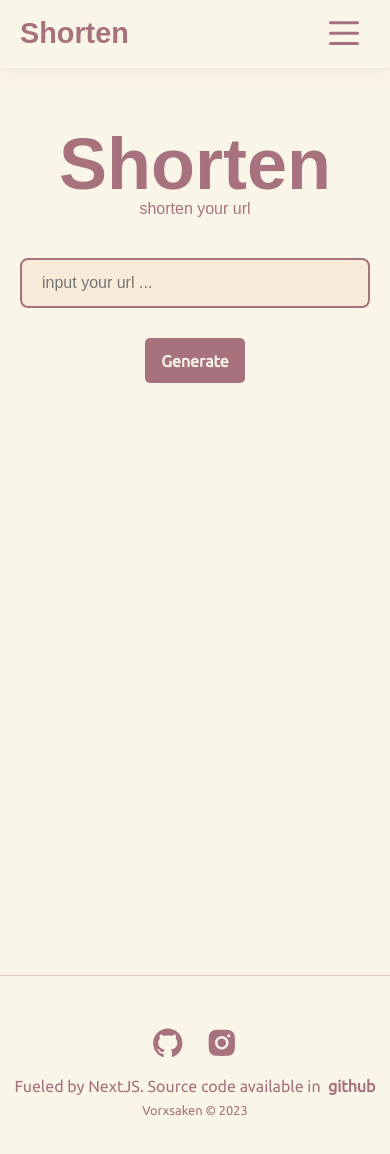
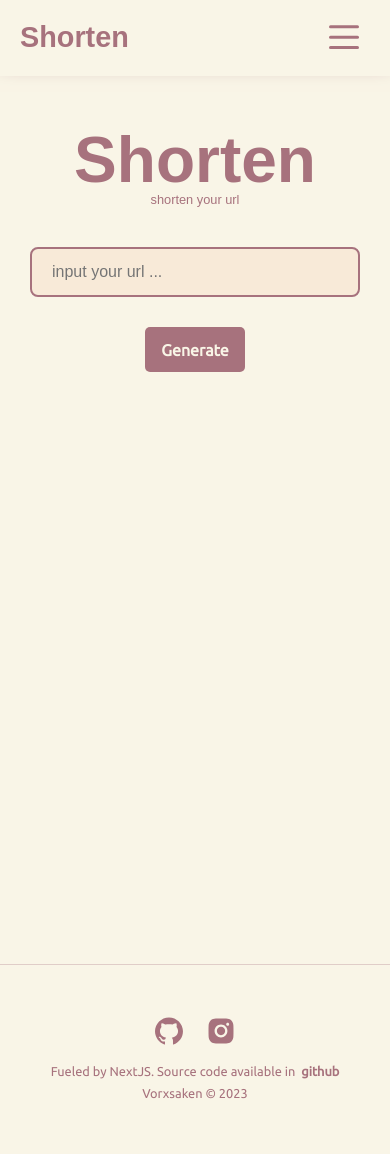
Before and after one commit to vorxsaken/shorten-url, a Next.js app: page / in a window 390 px wide. Shown: the top 1154 px of the page. Built offline with nearby package versions, Linux system fonts and the light colour scheme; no server answers; a web font is replaced by a local one.

Commit message:
chore: make smaller footer font size, add link navbar and dark mode toggle mobile

```diff
--- a/components/Footer.module.css
+++ b/components/Footer.module.css
@@ -41,12 +41,15 @@
 }
 
 @media (max-width: 700px) {
+    .icons a {
+        font-size: 2rem;
+    }
     .content {
         margin: 10px 0px 8px 0px;
     }
 
     .content p {
-        font-size: 1rem;
+        font-size: 0.8rem;
     }
 
     .body .ikan {
--- a/components/Footer.tsx
+++ b/components/Footer.tsx
@@ -25,7 +25,7 @@ export default function Footer() {
               href="https://github.com/vorxsaken/shorten-url"
               target="_blank"
               rel="noopener noreferrer">
-                github
+              github
             </a>
           </p>
         </div>
--- a/components/NavBar.module.css
+++ b/components/NavBar.module.css
@@ -107,7 +107,6 @@
 @media (max-width: 700px) {
     .header {
         padding: 10px 30px 10px 20px;
-        height: 8vh;
     }
 
     .header div {
--- a/components/NavBar.tsx
+++ b/components/NavBar.tsx
@@ -8,6 +8,7 @@ import { UseThemeContext } from "@/context/StateProvider";
 import lightMode from "../assets/light.png";
 import darkMode from "../assets/dark.png";
 import Image from "next/image";
+import { useRouter } from "next/router";
 
 export default function NavBar() {
     const [isOpenMenu, setIsOpenMenu] = useState(false);
@@ -16,6 +17,7 @@ export default function NavBar() {
     const ref = useRef(null);
     const { data: session, status } = useSession();
     const [{ dark }, dispatch] = UseThemeContext();
+    const router = useRouter();
 
     const changeMode = () => {
         if (localStorage.getItem('theme') === 'dark') {
@@ -148,7 +150,7 @@ export default function NavBar() {
                                 data-dropdownmobile={dropdownMobile}
                                 className={styles.dropdownMobile}
                             >
-                                <span>My Links</span>
+                                <span onClick={() => router.push('/userLinks')} >My Links</span>
                                 <span onClick={() => signOut()}>Logout</span>
                             </div>
                         </div>
@@ -158,7 +160,10 @@ export default function NavBar() {
                         </span>
                     )
                 }
-                <span>About</span>
+                <Link href="/about">About</Link>
+                <div onClick={() => changeMode()} className={styles.changeMode}>
+                    <Image src={dark ? lightMode : darkMode} width={25} height={25} alt="mode" />
+                </div>
             </div>
             <div ref={ref}>
                 <SignInModal showModal={modal} />
--- a/pages/about.tsx
+++ b/pages/about.tsx
@@ -16,7 +16,7 @@ export default function about() {
                     what is this web app ?. this web app is thing you can use to shorten long ass url
                     for example you may had url like this : <br /><br />
                      <i>https://www.bilibili.tv/en/play/1066507?bstar_from=bstar-web.homepage.anime.all</i> <br /><br />
-                    i mean who&apos;s gonna remember that, with this app what u can do visit the initial page of this &nbsp;
+                    i mean who&apos;s gonna remember that, with this app what u can do visit the initial page of this&nbsp;
                     <Link style={{fontWeight: 'bolder'}} href="/">app</Link> then enter your long url, click generate button, then voila, you got the shorten url
                     and the qrcode that you can download. you can also sign up with your google account if you think you have
                     a bunch of url the number of people clicks your url you wanna track.
--- a/styles/globals.css
+++ b/styles/globals.css
@@ -215,7 +215,11 @@ ul {
   }
 
   .header .title {
-    font-size: 4.5rem;
+    font-size: 4rem;
+  }
+
+  .header .subtitle {
+    font-size: 0.8rem;
   }
 
   .body {
@@ -223,7 +227,7 @@ ul {
   }
 
   .body input[type=text] {
-    width: 350px;
+    width: 330px;
   }
 
   .qrcodeContainer {
@@ -239,13 +243,16 @@ ul {
     width: 90vw;
   }
 
+  .container__item__block:first-child{
+    padding: 5px 0px 5px 10px;
+  }
   .container__item__block:nth-child(2) {
-    padding: 10px 10px;
+    padding: 0px 10px;
     text-align: center;
   }
 
   .container__item__block__text {
-    font-size: 0.8rem;
+    font-size: 0.6rem;
   }
 
 
```
Also changed, not shown: 1 other file (tests, documents, lock files or other folders).
